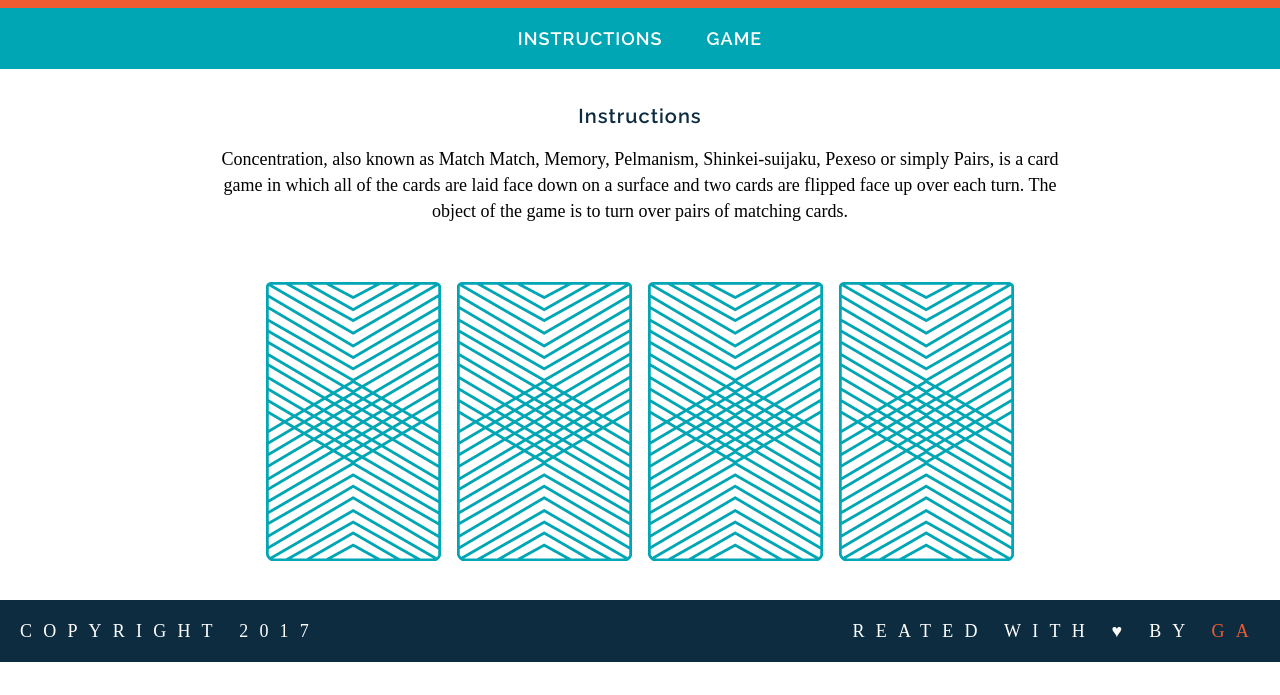
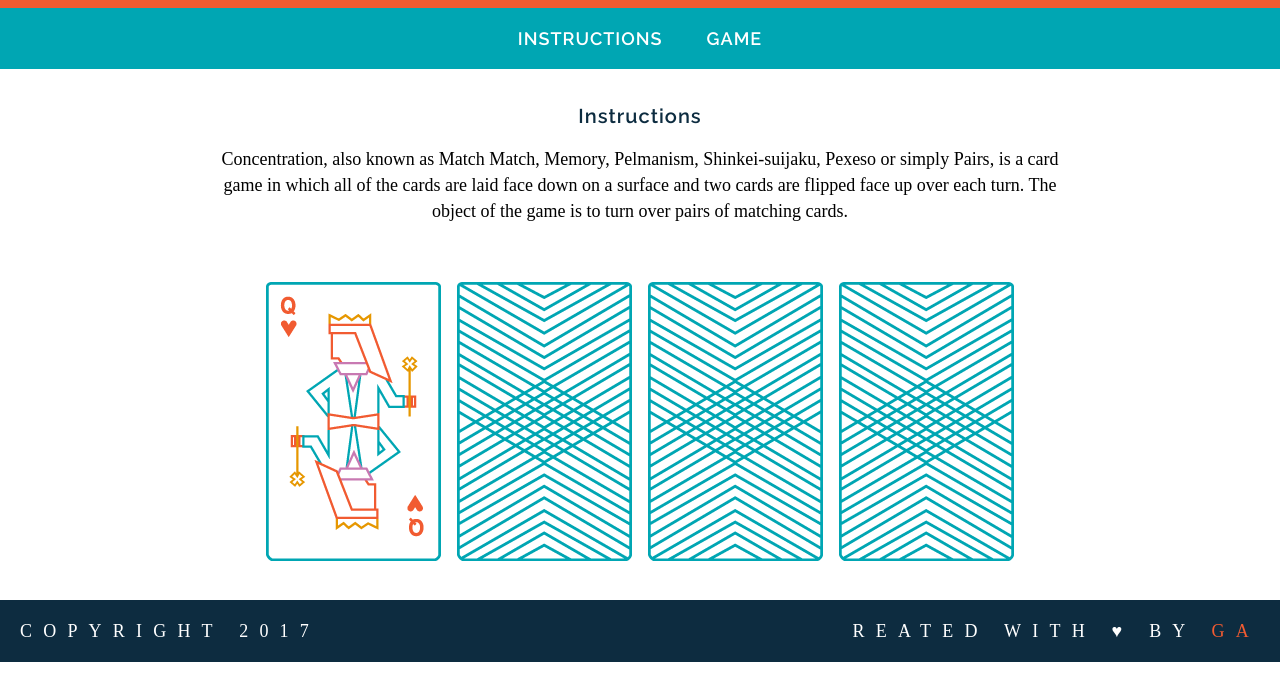
Before and after one commit to Defaf/wdi-fundamentals-memorygame, a plain HTML site: page memory_game/index.html in a window 1280 px wide. Both pictures are taken after a click on the picture 353 px from the left and 526 px from the top of the page. Shown: the part 105-800 px from the top of the page. Drawn offline with Linux system fonts and the light colour scheme; a web font is replaced by a local one.

Commit message:
fix game logic

```diff
--- a/memory_game/js/main.js
+++ b/memory_game/js/main.js
@@ -24,14 +24,13 @@ var cards = [{
 ];
 var flipCard = function(){
 	var cardId = this.getAttribute('data-id');
-	/*console.log("User flipped\t" + cards[cardId].rank);
-	console.log("User flipped\t" + cards[cardId].cardImage);
-	console.log("User flipped\t" + cards[cardId].suit);*/
-	cardsInPlay.push( cards[cardId].rank )
+	var mCard = cards[cardId];
+	this.setAttribute('src', mCard.cardImage);
+	cardsInPlay.push( mCard.rank )
 }
 
-var checkForMatch = function (){
-	this.setAttribute('src', cards[cardId].cardImage);
+var checkForMatch = function(){
+	//this .setAttribute('src', cards[cardId].cardImage);
 	if (cardsInPlay[0] === cardsInPlay[1]) {
   		console.log("You found a match!");
 	} else {
@@ -39,14 +38,13 @@ var checkForMatch = function (){
 	}
 }
 
-var createBoard = function(){
+function createBoard(){
 	for (var i = 0; i < cards.length; i++) {
 		var cardElement = document.createElement('img');
 		//cardElement.setAttribute('attributeName', 'attributeValue');
 		cardElement.setAttribute('src', 'images/back.png');
 		cardElement.setAttribute('data-id', i);
-		cardElement.addEventListener("click" ,flipCard);
-		//cardElement.appendChild('game-board');
+		cardElement.addEventListener('click' ,flipCard);
 		document.getElementById("game-board").appendChild(cardElement);
 
 	}
```
Also changed, not shown: memory_game/index.html (+1 -4 lines).
